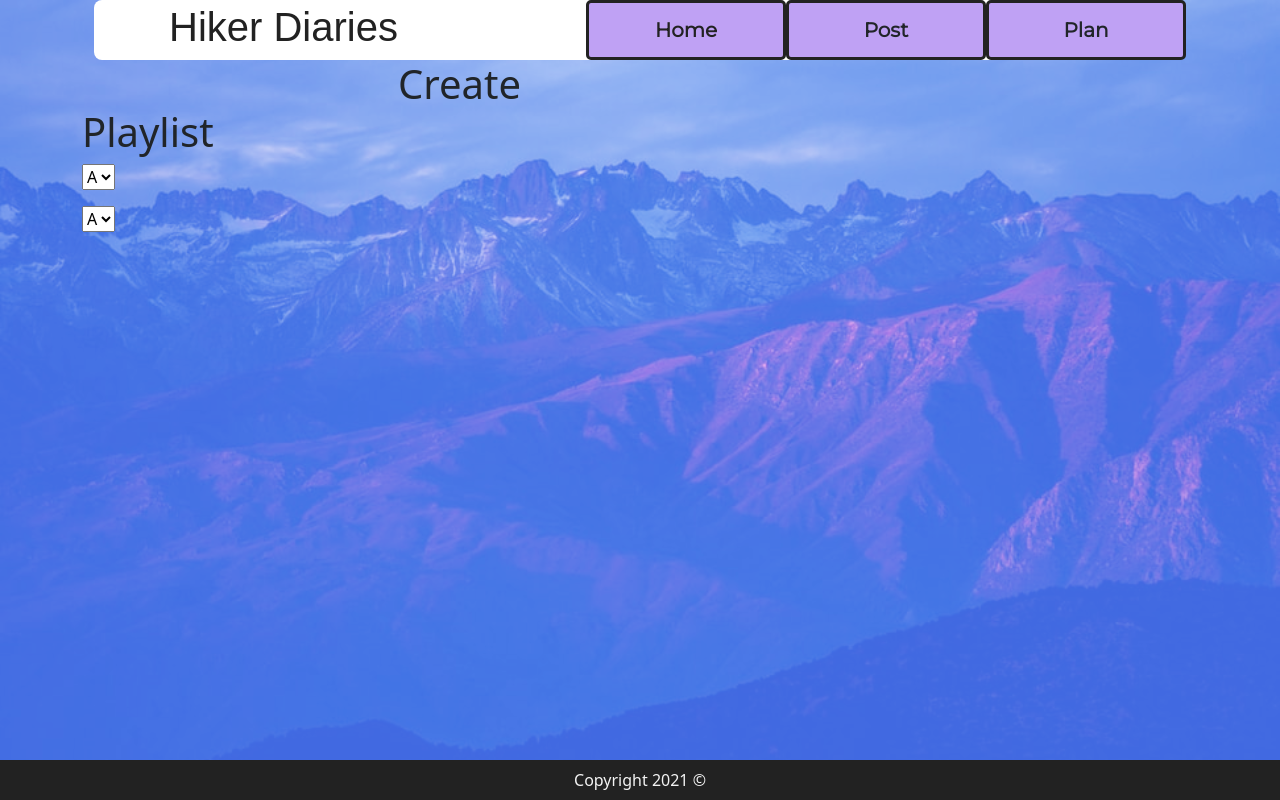
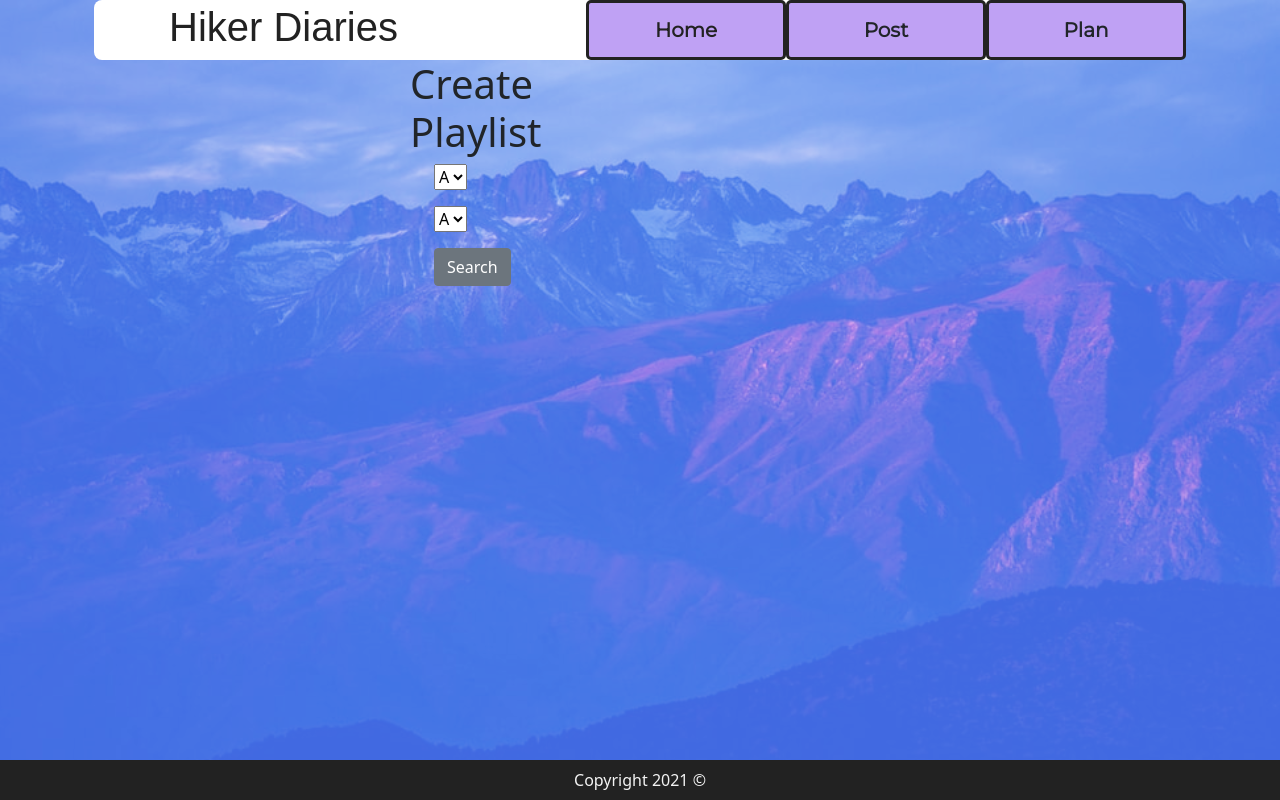
Before and after one commit to bcermak/HikerDiariesv1, a React (Create React App) app: page /playlist in a window 1280 px wide. Built offline with nearby package versions, Linux system fonts and the light colour scheme; a web font is replaced by a local one.

Commit message:
initial form

```diff
--- a/src/pages/BuildPlaylist.jsx
+++ b/src/pages/BuildPlaylist.jsx
@@ -15,9 +15,22 @@ const BuildPlaylist = () => {
     return (
         <div className="container">
             <Navbar />
-            <h1> Create Playlist </h1>
-            <Spotify options={data} />
-            <Spotify options={data} />
+            <div classname="spotifyList">
+                <div className="row">
+                    <div className="col-md-12">
+                        <h1> Create Playlist </h1>
+                        <form onSubmit={() => {}}>
+                            <div className="container">
+                                <Spotify options={data} />
+                                <Spotify options={data} />
+                                <button type="submit" className="btn btn-secondary">
+                                    Search
+                                </button>
+                            </div>
+                        </form>
+                    </div>
+                </div>
+            </div>
             <Footer />
         </div>
     );
```
